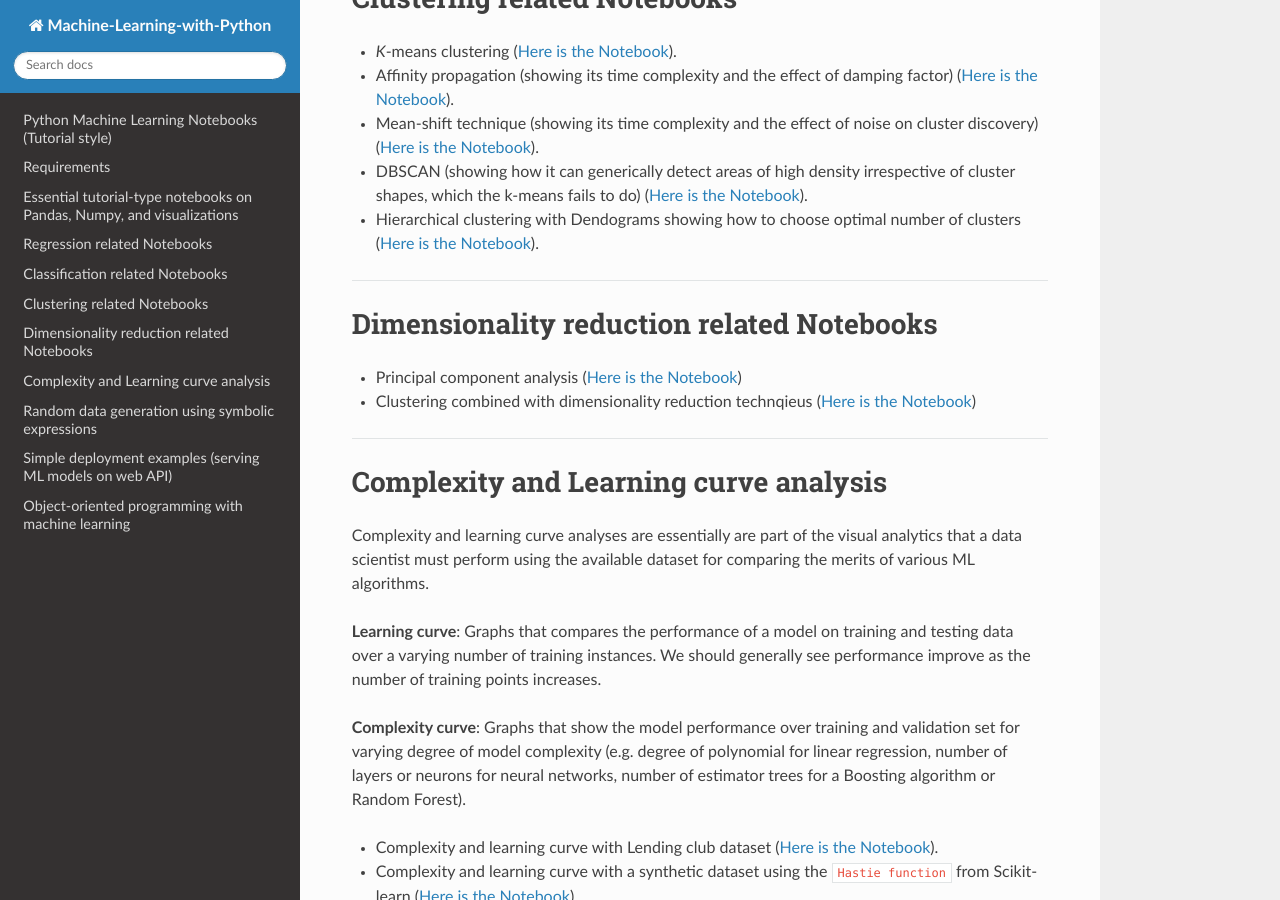
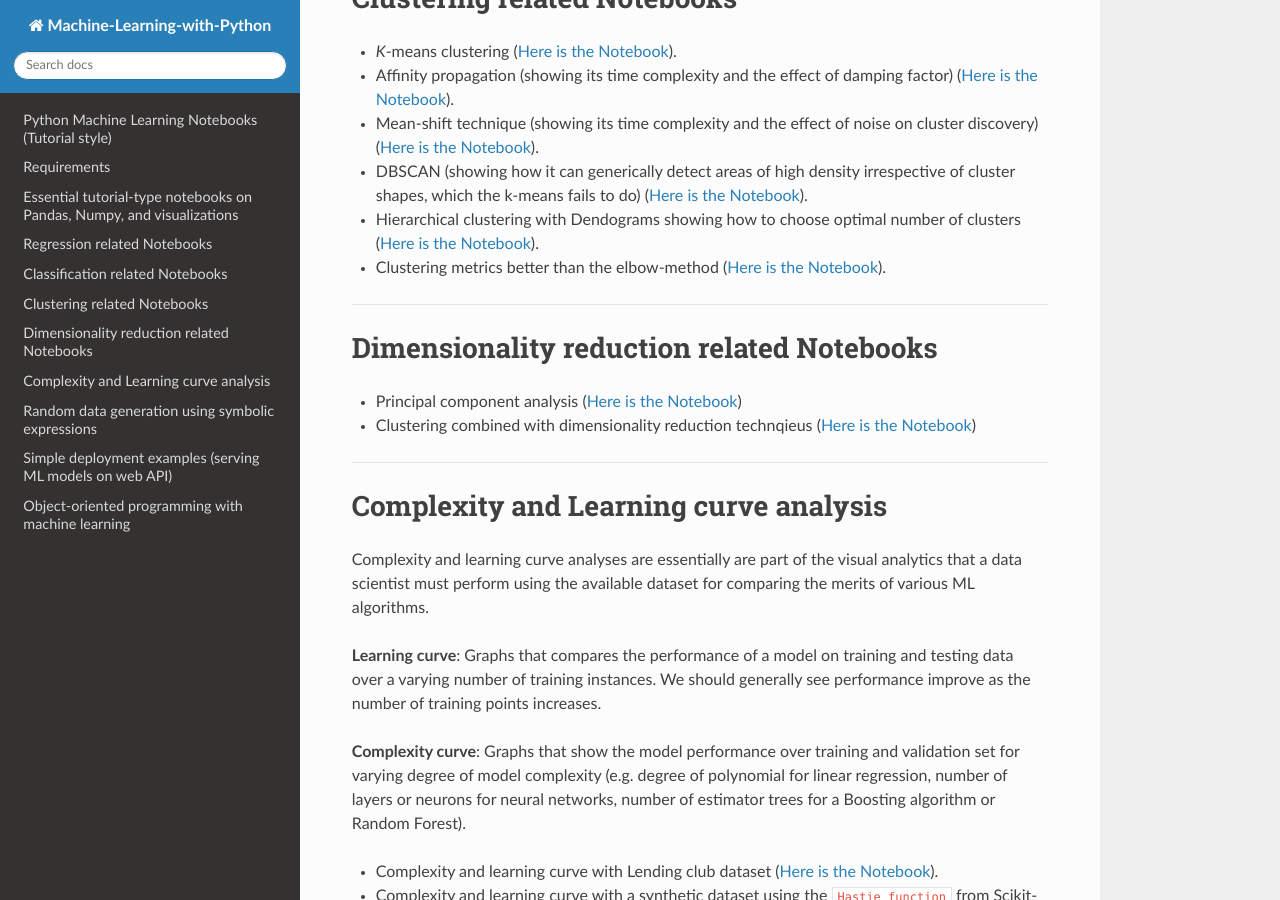
Before and after one commit to tirthajyoti/Machine-Learning-with-Python, a Sphinx documentation site: the page built from docs/index.rst, in a window 1280 px wide and 900 px high, scrolled down 2425 px. Built offline with Sphinx 7.4.7 and the Read the Docs theme 2.0.0, drawn with Linux system fonts in a browser that asks for light colours.

Commit message:
Update index.rst

```diff
--- a/docs/index.rst
+++ b/docs/index.rst
@@ -155,6 +155,9 @@ Clustering related Notebooks
    number of clusters (`Here is the
    Notebook <https://github.com/tirthajyoti/Machine-Learning-with-Python/blob/master/Clustering-Dimensionality-Reduction/Hierarchical_Clustering.ipynb>`__).
 
+-  Clustering metrics better than the elbow-method (`Here is the
+   Notebook <https://github.com/tirthajyoti/Machine-Learning-with-Python/blob/master/Clustering-Dimensionality-Reduction/Clustering_metrics.ipynb>`__).
+
 --------------
 
 Dimensionality reduction related Notebooks
```
